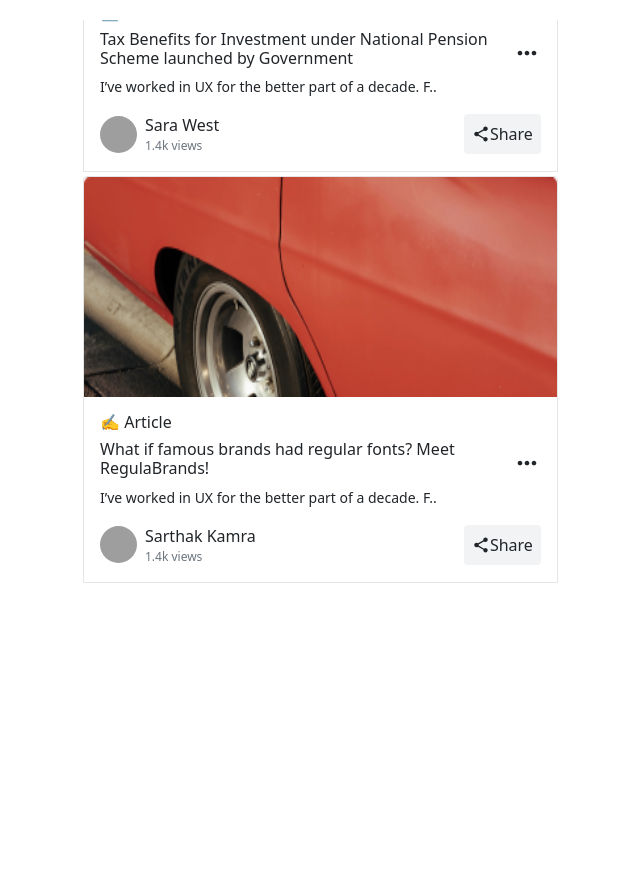
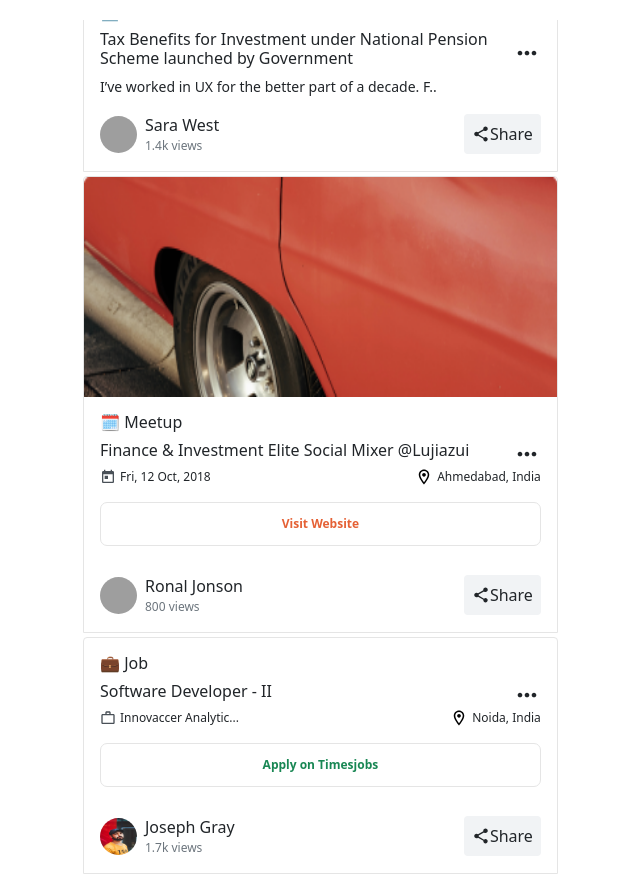
Before and after one commit to Raj100/Banao, a plain HTML site: page index.html in a window 1280 px wide. Shown: the part 1242-2116 px from the top of the page, without its empty margins (117-757 px from the left). Before the commit the page ends 1825 px from the top, so only its background shows below. Drawn offline with nearby package versions, Linux system fonts and the light colour scheme; grey boxes are pictures that could not be loaded.

Commit message:
added assignmnet

```diff
--- a/index.html
+++ b/index.html
@@ -121,19 +121,31 @@
                 <div class="w-100 rounded-top mt-1 bg-white border-sm">
                     <img class="w-100 post-image rounded-top " src="images/car.png" alt="">
                     <div>
-                        <h6 class="ms-3 mt-3 ">✍️ Article</h6>
+                        <h6 class="ms-3 mt-3 ">🗓️ Meetup</h6>
                         <div class="d-flex align-items-center justify-content-between">
-                            <h5 class="text-16px ms-3 ">What if famous brands had regular fonts? Meet RegulaBrands!</h5>
+                            <h5 class="text-16px ms-3 ">Finance & Investment Elite Social Mixer @Lujiazui</h5>
                             <img class="me-3" src="icon/baseline-more_vertical.svg" alt="">
                         </div>
-                        <p class="fw-light text-14px mx-3">I’ve worked in UX for the better part of a decade. F..</p>
+                        <div class="d-flex justify-content-between px-3 text-12px mb-3">
+                            <div class="d-flex align-items-center ">
+                                <img  class="me-1" src="icon/baseline-today-24px.svg" alt="">
+                                Fri, 12 Oct, 2018
+                            </div>
+                            <div class="d-flex align-items-center ">
+                                <img  class="me-1" src="icon/outline-location_on-24px.svg" alt="">
+                                Ahmedabad, India
+                            </div>
+                        </div>
+                        <div class="btn-visit">
+                        <button >Visit Website</button>
+                    </div>
                         <div class="d-flex justify-content-between align-items-center pb-3 ">
                             <div class="d-flex align-items-center h-100">
-                                <img class="profile-pic rounded-circle ms-3" src="images/Profile_image_Sara.jpeg"
+                                <img class="profile-pic rounded-circle ms-3" src="images/Ronal.jpeg"
                                     alt="" />
                                 <div class="">
-                                    <p class="ps-2 mb-0">Sarthak Kamra</p>
-                                    <p class="ps-2 text-12px mb-0 text-muted">1.4k views</p>
+                                    <p class="ps-2 mb-0">Ronal Jonson</p>
+                                    <p class="ps-2 text-12px mb-0 text-muted">800 views</p>
                                 </div>
                             </div>
                             <div class="d-flex rounded share-btn me-3 ">
@@ -143,6 +155,45 @@
                         </div>
                     </div>
                 </div>
+
+
+                <div class="w-100 rounded-top mt-1 bg-white border-sm">
+                    <div>
+                        <h6 class="ms-3 pt-3 ">💼 Job</h6>
+                        <div class="d-flex align-items-center justify-content-between">
+                            <h5 class="text-16px ms-3 ">Software Developer - II</h5>
+                            <img class="me-3" src="icon/baseline-more_vertical.svg" alt="">
+                        </div>
+                        <div class="d-flex justify-content-between align-items-center px-3 text-12px mb-3">
+                            <div class="d-flex align-items-center ">
+                                <img class="me-1" src="icon/outline-work_outline-24px.svg" alt="">
+                                Innovaccer Analytic...
+                            </div>
+                            <div  class="d-flex align-items-center ">
+                                <img class="me-1" src="icon/outline-location_on-24px.svg" alt="">
+                                Noida, India
+                            </div>
+                        </div>
+                        <div class="btn-visit">
+                        <button class="text-success">Apply on Timesjobs</button>
+                    </div>
+                        <div class="d-flex justify-content-between align-items-center pb-3 ">
+                            <div class="d-flex align-items-center h-100">
+                                <img class="profile-pic rounded-circle ms-3" src="images/Joseph.jpeg"
+                                    alt="" />
+                                <div class="">
+                                    <p class="ps-2 mb-0">Joseph Gray</p>
+                                    <p class="ps-2 text-12px mb-0 text-muted">1.7k views</p>
+                                </div>
+                            </div>
+                            <div class="d-flex rounded share-btn me-3 ">
+                                <img src="icon/baseline-share-24px.svg" alt="car">
+                                <p class="mb-0">Share</p>
+                            </div>
+                        </div>
+                    </div>
+                </div>
+
             </div>
             <div class="right">
                 <div class="d-flex justify-content-between border-bottom ">
--- a/style.css
+++ b/style.css
@@ -166,6 +166,21 @@
 #navbar{
     display: none;
 }
+.btn-visit{
+    padding: 0 16px;
+    width: 100%;
+}
+.btn-visit button{
+    background: none;
+    color: #E56135;
+    padding: 12px 0;
+    border: 1px solid #e5e5e5;
+    width: 100%;
+    font-size: 12px;
+    font-weight: 600;
+    margin-bottom: 28px;
+    border-radius: 7px;
+}
 
 @media screen and (min-width: 500px) {
   .main-section {
```
Also changed, not shown: icon/baseline-today-24px.svg (added), icon/outline-work_outline-24px.svg (added), images/Joseph.jpeg (added), images/leftimg.png (renamed from images/right.png), 1 other file.
